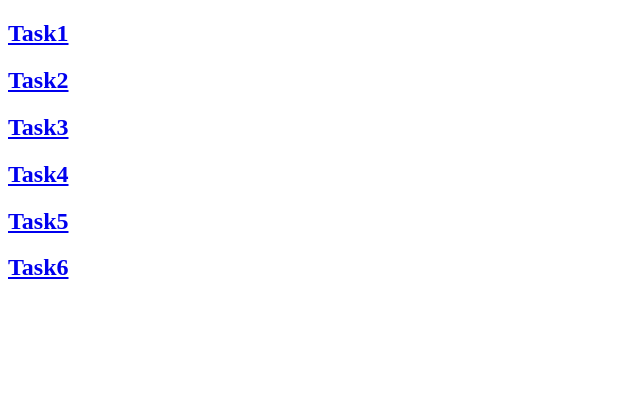
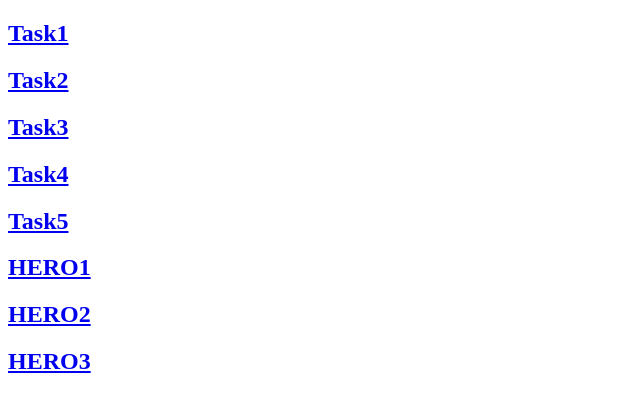
Before and after one commit to aishwaryaa2006/Internship-Tasks, a plain HTML site: page index.html in a window 1280 px wide. Shown: the whole page, without its empty margins (0-640 px from the left). Drawn offline with Linux system fonts and the light colour scheme.

Commit message:
Update index.html with latest changes

```diff
--- a/index.html
+++ b/index.html
@@ -11,6 +11,8 @@
     <a href="https://aishwaryaa2006.github.io/Travel/"><h2>Task3</h2></a>
     <a href="https://aishwaryaa2006.github.io/Arca/"><h2>Task4</h2></a>
     <a href="https://aishwaryaa2006.github.io/Personal-Website/"><h2>Task5</h2></a>
-    <a href="https://aishwaryaa2006.github.io/food-website/"><h2>Task6</h2></a>
+    <a href="https://aishwaryaa2006.github.io/burger1/"><h2>HERO1</h2></a>
+    <a href="https://aishwaryaa2006.github.io/burger2/"><h2>HERO2</h2></a>
+    <a href="https://aishwaryaa2006.github.io/burger3/"><h2>HERO3</h2></a>
 </body>
 </html>
```
